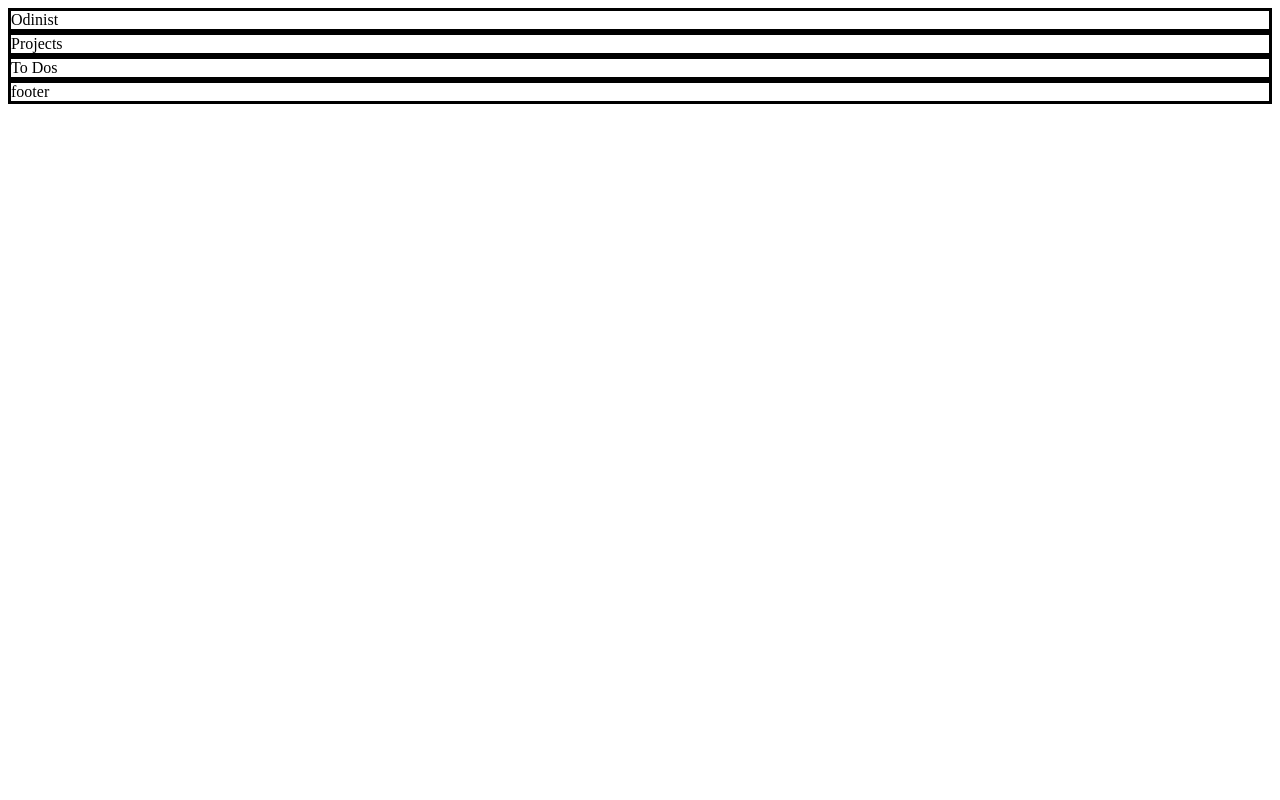
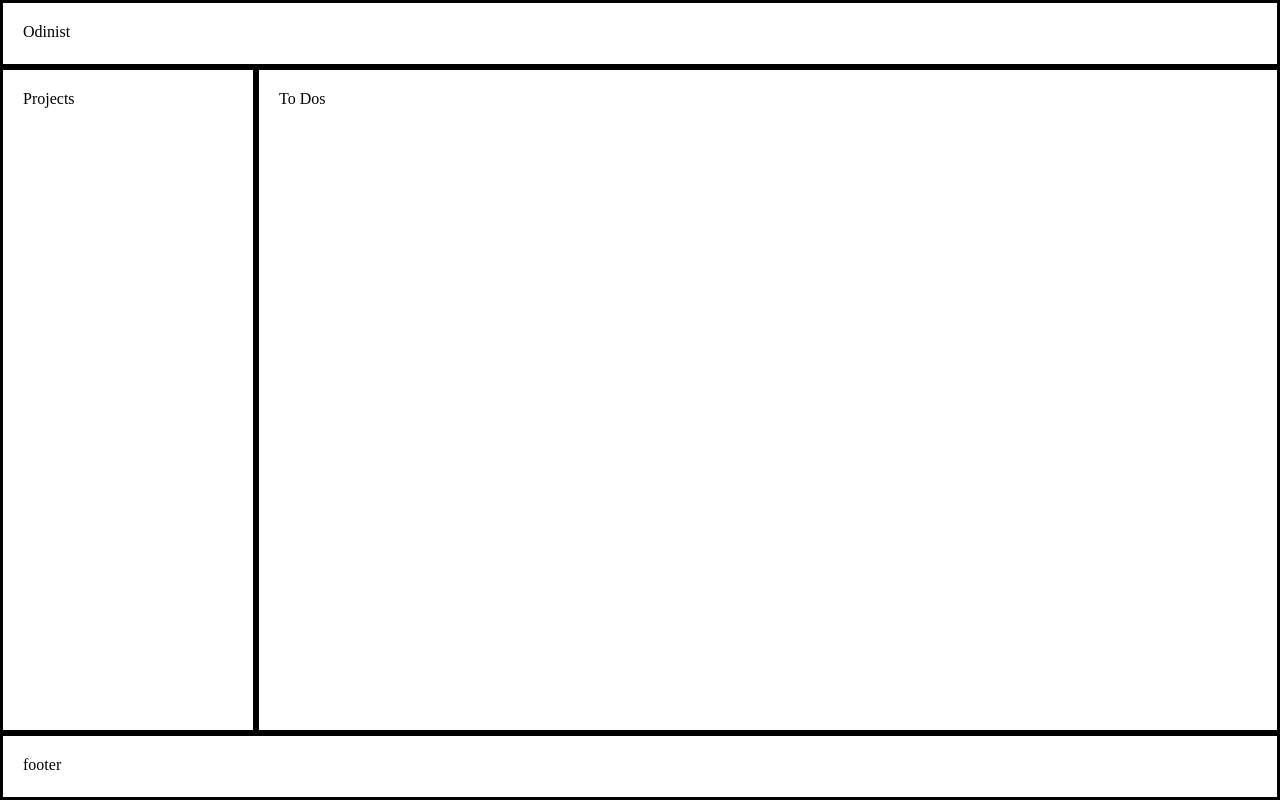
Before and after one commit to stefankonzelmann/odin-project-todoList, a website built with webpack: page src/template.html in a window 1280 px wide. Built offline with nearby package versions, Linux system fonts and the light colour scheme.

Commit message:
Format CSS Grid

```diff
--- a/src/modules/toDoClass.js
+++ b/src/modules/toDoClass.js
@@ -1,6 +1,6 @@
 export default class ToDo {
-  constructor(title, description, dueDate, priority, notes) {
-    (this.title = title),
+  constructor(projectName, title, description, dueDate, priority, notes) {
+    (this.projectName = projectName((this.title = title))),
       (this.description = description),
       (this.dueDate = dueDate),
       (this.priority = priotity),
--- a/src/style.css
+++ b/src/style.css
@@ -1,9 +1,45 @@
+body {
+  margin: auto;
+}
 .wrapper {
-  display: grid;
+  height: 100vh;
+  width: 100vw;
+  display: inline-grid;
+  grid-template-columns: 1fr 4fr;
+  grid-template-rows: 1fr 10fr 1fr;
 }
 .header,
 .projects,
 .toDos,
 .footer {
   border: solid black;
+  padding: 20px;
 }
+
+.header {
+  grid-column-start: 1;
+  grid-column-end: 3;
+  grid-row-start: 1;
+  grid-row-end: 1;
+}
+
+.projects {
+  grid-column-start: 1;
+  grid-column-end: 2;
+  grid-row-start: 2;
+  grid-row-end: 3;
+}
+
+.toDos {
+  grid-column-start: 2;
+  grid-column-end: 3;
+  grid-row-start: 2;
+  grid-row-end: 3;
+}
+
+.footer {
+  grid-column-start: 1;
+  grid-column-end: 3;
+  grid-row-start: 3;
+  grid-row-end: 4;
+}
```
Also changed, not shown: dist/bundle.js.
